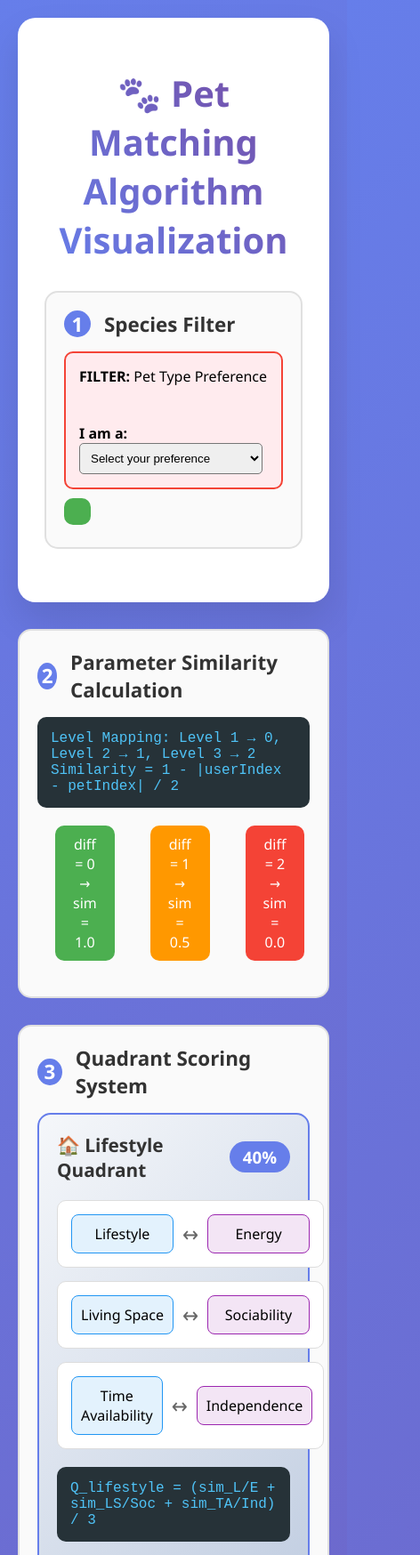
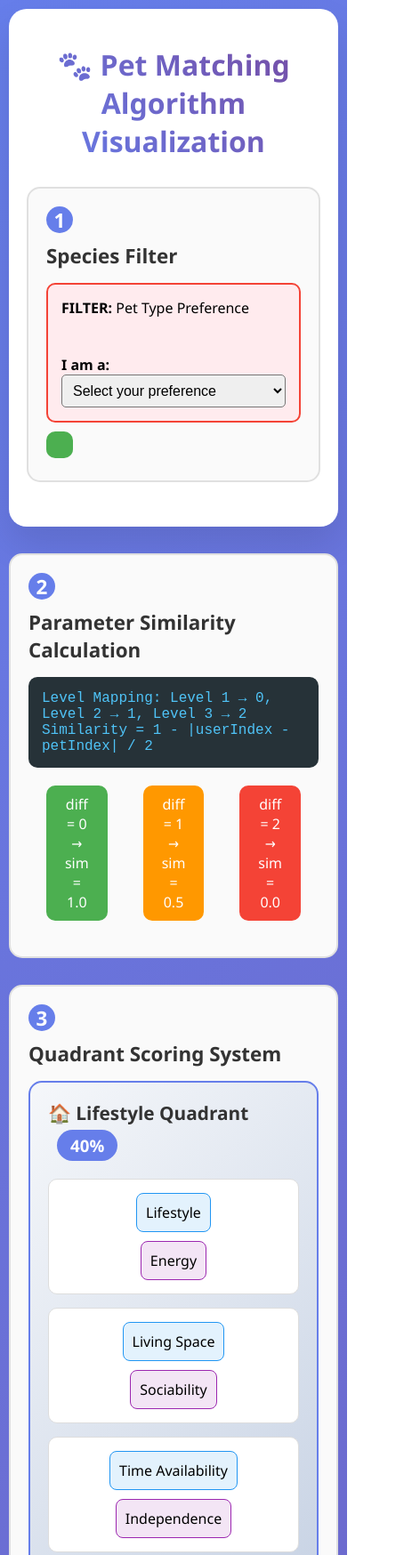
Before and after one commit to Garden-Fiend/Match-Visualizer, a plain HTML site: page index.html in a window 390 px wide. Shown: the top 1748 px of the page at 89% size, 472 px wide, since content can reach past the window. Drawn offline with Linux system fonts and the light colour scheme.

Commit message:
Update index.html

```diff
--- a/index.html
+++ b/index.html
@@ -243,6 +243,70 @@
             font-weight: bold;
             color: #4caf50;
         }
+        /* existing styles above... */
+
+/* ✅ Mobile responsiveness improvements */
+@media (max-width: 768px) {
+    select {
+    max-width: 100%;
+    box-sizing: border-box;
+    width: 100%;
+}
+
+    body {
+        padding: 10px;
+    }
+
+    .container {
+        padding: 20px;
+    }
+
+    h1 {
+        font-size: 2em;
+    }
+
+    .step-title {
+        flex-direction: column;
+        align-items: flex-start;
+        gap: 10px;
+    }
+
+    .parameter-grid, .controls, .score-breakdown {
+        grid-template-columns: 1fr !important;
+    }
+
+    .parameter-pair {
+        flex-direction: column;
+        gap: 10px;
+    }
+
+    .arrow {
+        display: none;
+    }
+
+    .quadrant-title {
+        flex-direction: column;
+        align-items: flex-start;
+        gap: 5px;
+    }
+
+    .control-group label {
+        font-size: 0.95em;
+    }
+
+    .interactive-example > div:first-child > div {
+        grid-template-columns: 1fr !important;
+    }
+
+    select {
+        font-size: 1em;
+    }
+
+    button {
+        width: 100%;
+    }
+}
+
     </style>
 </head>
 <body>
```
